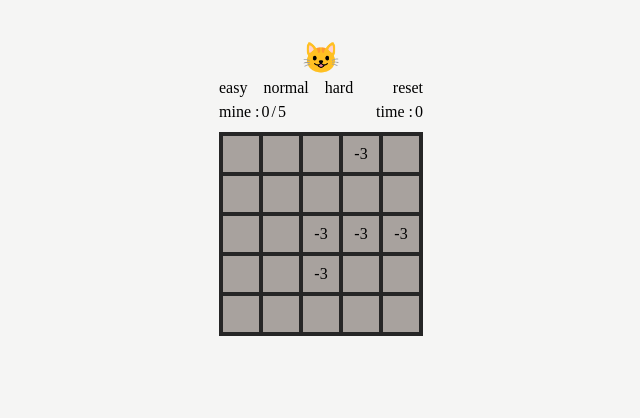
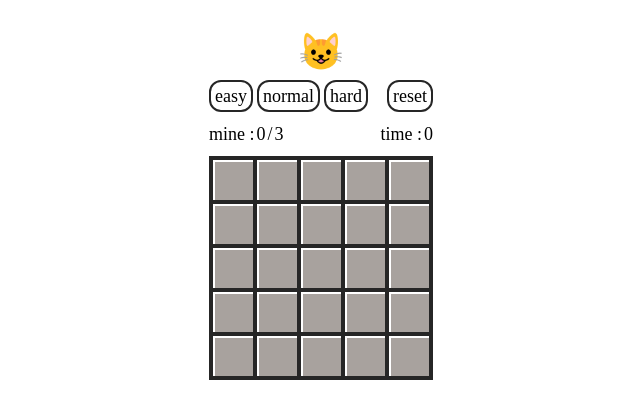
Before and after one commit to k-hanseul/khs_games_web, a React (Create React App) app: page /#/Minesweeper in a window 1280 px wide. Shown: the top 418 px of the page, without its empty margins (319-959 px from the left). Built offline with nearby package versions, Linux system fonts and the light colour scheme; a web font is replaced by a local one; what tailwindcss-animated would draw is missing.

Commit message:
20250520-khs-1: 지뢰찾기

```diff
--- a/src/components/Minesweeper.tsx
+++ b/src/components/Minesweeper.tsx
@@ -17,41 +17,26 @@ type CellProps = {
 };
 
 const MineCell = ({ index, col, row }: CellProps) => {
-    const { gameData, changeStatus, openCell, flagCell } = useContext(gameContext);
-
-    const CELL_STYLE = {
-        OPEN: 0,
-        NOTHING: -1,
-        FLAG: -2,
-        MINE: -3,
-    }
+    const { gameData, openCell, flagCell } = useContext(gameContext);
 
     const onLeftClickCell = () => {
-        if (gameData.status === "waiting") {
-            changeStatus("playing");
-        }
         openCell(col, row);
     };
 
     const onRightClickCell = (e: React.MouseEvent) => {
         e.preventDefault();
-        if (gameData.status === "waiting") {
-            changeStatus("playing");
-        }
         flagCell(col, row);
     };
 
     const cellType = gameData.board[col][row];
-
     return (
-        // <button className={"w-7 h-7 bg-stone-400"} onClick={() => onLeftClickCell()} onContextMenu={onRightClickCell}>
-        <button className={"w-9 h-9 bg-stone-400"} onClick={() => onLeftClickCell()} onContextMenu={onRightClickCell}>
-            {/* {index}:{col},{row} */}
-            {/* {gameData.board[col][row]} */}
+        <button className={"w-10 h-10 text-xl font-bold border-t-2 border-l-2 border-white " + (cellType >= 0 ? "bg-blue-100 border-none" : "bg-stone-400")} onClick={() => onLeftClickCell()} onContextMenu={onRightClickCell}>
             {
-            cellType === CELL_TYPE.FLAG && cellType === CELL_TYPE.FLAG ? "🚩"
-            : cellType === CELL_TYPE.NOTHING ? ""
-            : String(cellType)
+                gameData.status === "over" && (cellType === CELL_TYPE.MINE || cellType === CELL_TYPE.MINE_FLAG) ? "💣"
+                    : gameData.status === "win" && (cellType === CELL_TYPE.MINE || cellType === CELL_TYPE.MINE_FLAG) ? "🎉"
+                        : cellType === CELL_TYPE.FLAG || cellType === CELL_TYPE.MINE_FLAG ? "🚩"
+                            : cellType > 0 ? String(cellType)
+                                : ""
             }
         </button>
     );
@@ -81,12 +66,12 @@ const MineBoard = () => {
 };
 
 const MineHeader = () => {
-    const { gameData, changeLevel, changeStatus } = useContext(gameContext);
+    const { gameData, initGameStage } = useContext(gameContext);
     const [time, setTime] = useState(0);
     const intervalRef = useRef<any>(null);
 
     useEffect(() => {
-        if (time >= 10) {
+        if (time >= 999) {
             clearInterval(intervalRef.current);
         }
     }, [time]);
@@ -109,15 +94,15 @@ const MineHeader = () => {
     }, [gameData.status]);
 
     return (
-        <div className="w-full">
-            <div className="text-3xl">{gameData.status === "win" ? "😻" : gameData.status === "over" ? "😿" : "😺"}</div>
+        <div className="w-full flex flex-col gap-y-2 text-lg">
+            <div className={"text-4xl " + (gameData.status === "over" ? "animate-catLose" : gameData.status === "win" ? "animate-catWin" : "")}>{gameData.status === "win" ? "😻" : gameData.status === "over" ? "😿" : "😺"}</div>
             <div className="w-full flex flex-row justify-between">
-                <div className="flex flex-row gap-4">
-                    <button className="" onClick={() => changeLevel("easy")}>easy</button>
-                    <button className="" onClick={() => changeLevel("normal")}>normal</button>
-                    <button className="" onClick={() => changeLevel("hard")}>hard</button>
+                <div className="flex flex-row gap-1">
+                    <button className="hover:bg-neutral-300 px-1 border-solid border-2 border-neutral-800 hover:border-neutral-600 rounded-xl active:bg-neutral-400" onClick={() => initGameStage("easy")}>easy</button>
+                    <button className="hover:bg-neutral-300 px-1 border-solid border-2 border-neutral-800 hover:border-neutral-600 rounded-xl active:bg-neutral-400" onClick={() => initGameStage("normal")}>normal</button>
+                    <button className="hover:bg-neutral-300 px-1 border-solid border-2 border-neutral-800 hover:border-neutral-600 rounded-xl active:bg-neutral-400" onClick={() => initGameStage("hard")}>hard</button>
                 </div>
-                <button className="" onClick={() => changeStatus("waiting")}>reset</button>
+                <button className={"hover:bg-neutral-300 px-1 border-solid border-2 border-neutral-800 hover:border-neutral-600 rounded-xl active:bg-neutral-400 " + (gameData.status === "win" || gameData.status === "over" ? "text-red-700" : "")} onClick={() => initGameStage(gameData.level)}>reset</button>
             </div>
             <div className="w-full flex flex-row justify-between">
                 <div className="flex flex-row gap-[2px]">
@@ -137,7 +122,6 @@ const MineHeader = () => {
 };
 
 const Minesweeper = () => {
-
     const [gameData, setGameData] = useState({
         level: "",// easy, normal, hard
         xy: 0,
@@ -150,15 +134,13 @@ const Minesweeper = () => {
 
     const findAroundMine = (col: number, row: number) => {
         let mineCount = 0;
-
+        // console.log("#### findAroundMine col: " + col + " / row: " + row);
         const board = gameData.board;
-        for (let y = row - 1; y <= row + 1; y++) {
-            for (let x = col - 1; x <= col + 1; x++) {
-                if (x === col && y === row) continue;
-                if (x >= 0 && x < board[0].length && y >= 0 && y < board.length) {
-                    if (board[y][x] === CELL_TYPE.MINE || board[y][x] === CELL_TYPE.MINE_FLAG) {
-                        mineCount++;
-                    }
+        for (let y = col - 1; y <= col + 1; y++) {
+            for (let x = row - 1; x <= row + 1; x++) {
+                if (y === col && x === row) continue;
+                if (y >= 0 && y < gameData.xy && x >= 0 && x < gameData.xy) {
+                    if (board[y][x] === CELL_TYPE.MINE || board[y][x] === CELL_TYPE.MINE_FLAG) mineCount++;
                 }
             }
         }
@@ -166,6 +148,33 @@ const Minesweeper = () => {
     }
 
     const aroundOpenCell = (col: number, row: number) => {
+        let board = JSON.parse(JSON.stringify(gameData.board));
+
+        const openCellRecursive = (col: number, row: number) => {
+            if (col < 0 || col >= gameData.xy || row < 0 || row >= gameData.xy) return;
+
+            const cell = board[col][row];
+
+            if (cell !== CELL_TYPE.NOTHING) return;
+
+            const mineCount = findAroundMine(col, row);
+            board[col][row] = mineCount;
+
+            if (mineCount === 0) {
+                for (let y = col - 1; y <= col + 1; y++) {
+                    for (let x = row - 1; x <= row + 1; x++) {
+                        if (y === row && x === col) {
+                            continue;
+                        }
+                        openCellRecursive(y, x);
+                    }
+                }
+            }
+        }
+
+        openCellRecursive(col, row);
+        // console.log("########## aroundOpenCell board: " + board);
+        return board;
     }
 
     const openCell = (col: number, row: number) => {
@@ -177,25 +186,28 @@ const Minesweeper = () => {
             return;
         }
 
-        const cell = data.board[col][row];
-        console.log("#### openCell["+col+"]["+row+"]: "+ cell);
+        let board = JSON.parse(JSON.stringify(data.board));
+        const cell = board[col][row];
+
+        if (cell >= 0) return;
 
         if (cell === CELL_TYPE.MINE) {
-            // changeStatus("over");
             data.status = "over";
-
         } else if (cell === CELL_TYPE.NOTHING) {
             const mineCount = findAroundMine(col, row);
             console.log("#### mineCount: " + mineCount);
             if (mineCount === 0) {
-                if (Math.random() > 0.5) {
+                // 주변에 지뢰가 없을 경우 더 열기
+                board = aroundOpenCell(col, row);
+            } else board[col][row] = mineCount;
+        }
+        data.board = board;
 
-                }
-            }
-            data.board[col][row] = mineCount;
-        }
+        const openCount = data.board.map((value) => value.filter((v) => v >= 0).length).reduce((pre, curr) => pre + curr);
+        console.log("#### openCount: " + openCount);
 
-        // checkGameResult();
+        if (openCount === (data.xy * data.xy - data.mine)) data.status = "win";
+
         setGameData(data);
     }
 
@@ -208,32 +220,35 @@ const Minesweeper = () => {
             return;
         }
 
-        const cell = data.board[col][row];
-        console.log("#### flagCell["+col+"]["+row+"]: "+ cell);
-
+        let board = JSON.parse(JSON.stringify(data.board));
+        const cell = board[col][row];
         switch (cell) {
             case CELL_TYPE.MINE:
-                data.board[col][row] = CELL_TYPE.MINE_FLAG;
-                data.flag += 1;
+                if (data.flag < data.mine) {
+                    board[col][row] = CELL_TYPE.MINE_FLAG;
+                    data.flag += 1;
+                }
                 break;
             case CELL_TYPE.MINE_FLAG:
-                data.board[col][row] = CELL_TYPE.MINE;
+                board[col][row] = CELL_TYPE.MINE;
                 data.flag -= 1;
                 break;
             case CELL_TYPE.NOTHING:
-                data.board[col][row] = CELL_TYPE.FLAG;
-                data.flag += 1;
+                if (data.flag < data.mine) {
+                    board[col][row] = CELL_TYPE.FLAG;
+                    data.flag += 1;
+                }
                 break;
             case CELL_TYPE.FLAG:
-                data.board[col][row] = CELL_TYPE.NOTHING;
+                board[col][row] = CELL_TYPE.NOTHING;
                 data.flag -= 1;
                 break;
             default:
                 break;
         }
+        data.board = board;
 
         setGameData(data);
-        // checkGameResult();
     }
 
     const settingBoard = (xy: number, mine: number) => {
@@ -247,22 +262,20 @@ const Minesweeper = () => {
             mineData.push(chosen);
         }
         // console.log("### mineData: " + mineData);
-
         for (const m of mineData) {
             const x = m % xy;
             const y = Math.floor(m / xy);
             boardData[y][x] = CELL_TYPE.MINE;
-            console.log("### boardData[" + y + "][" + x + "]");
+            // console.log("### boardData[" + y + "][" + x + "]");
         }
-        boardData.forEach((bd, i) => {
-            console.log("### boardData[" + i + "]: " + bd);
-        });
+        // boardData.forEach((bd, i) => {
+        //     console.log("### boardData[" + i + "]: " + bd);
+        // });
         // console.log("### boardData: " + boardData.length);
-
         return boardData;
     };
 
-    const changeLevel = (level: string) => {
+    const initGameStage = (level: string = "easy") => {
         let data = { ...gameData };
 
         data.xy = 0;
@@ -274,15 +287,15 @@ const Minesweeper = () => {
         switch (level) {
             case "easy":
                 data.xy = 5;
-                data.mine = 5;
+                data.mine = 3;
                 break;
             case "normal":
                 data.xy = 10;
-                data.mine = 10;
+                data.mine = 8;
                 break;
             case "hard":
                 data.xy = 15;
-                data.mine = 15;
+                data.mine = 13;
                 break;
         }
 
@@ -292,27 +305,18 @@ const Minesweeper = () => {
         setGameData(data);
     };
 
-    const changeStatus = (status: string) => {
-        setGameData({
-            ...gameData,
-            status: status
-        });
-    };
-
     useEffect(() => {
-        changeLevel("easy");
+        initGameStage();
     }, []);
 
-
-    useEffect(() => {
-        console.log("########## gameData: " + JSON.stringify(gameData));
-    }, [gameData]);
-
+    // useEffect(() => {
+    //     console.log("########## gameData: " + JSON.stringify(gameData));
+    // }, [gameData.board]);
 
     return (
-        <div className="w-full h-screen bg-stone-100">
-            <gameContext.Provider value={{ gameData, changeLevel, changeStatus, openCell, flagCell }}>
-                <div className="py-10 h-full justify-items-center space-y-2 justify-self-center">
+        <div className="w-full h-full">
+            <gameContext.Provider value={{ gameData, initGameStage, openCell, flagCell }}>
+                <div className="py-8 h-full justify-items-center space-y-2 justify-self-center">
                     <MineHeader />
                     <MineBoard />
                 </div>
--- a/tailwind.config.js
+++ b/tailwind.config.js
@@ -7,6 +7,8 @@ module.exports = {
         scaleUp: "scale-up 0.2s",
         fadeOut: "fade-out 0.15s forwards",
         pingOn: "ping-on 2.5s forwards",
+        catLose: "cat-lose 1.5s forwards ease-in-out",
+        catWin: "cat-win 1.5s forwards ease-in-out",
       },
       keyframes: {
         'scale-up': {
@@ -22,9 +24,16 @@ module.exports = {
           '0%': { opacity: 0},
           '50%': { opacity: 1 },
           '100%': { opacity: 0 }
-          // '0%': { opacity: 0, display: 'block'},
-          // '50%': { opacity: 1 },
-          // '100%': { opacity: 0, display: 'none' }
+        },
+        'cat-lose': {
+          '0%': {  transform: 'translateY(0%) scale(1)' },
+          '40%': { transform: 'translateY(15%) scale(0.9)' },
+          '100%': {  transform: 'translateY(0%) scale(1)' },
+        },
+        'cat-win': {
+          '0%': {  transform: 'translateY(0%) scale(1)' },
+          '30%': { transform: 'translateY(-20%) scale(1.1)' },
+          '100%': {  transform: 'translateY(0%) scale(1)' },
         },
       }
     },
```
Also changed, not shown: src/index.tsx (+6 -3 lines).
